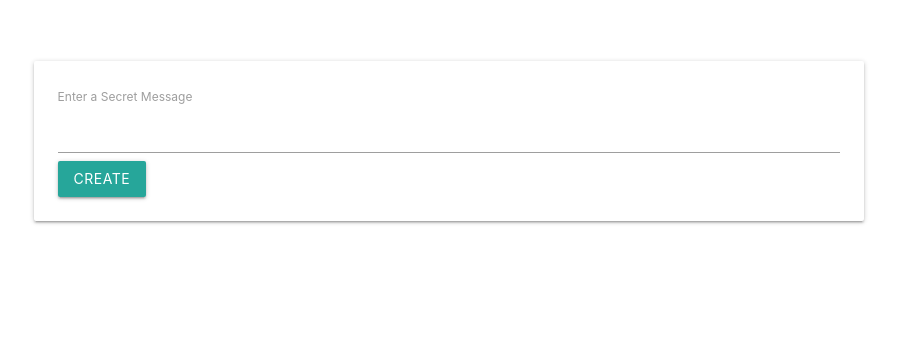
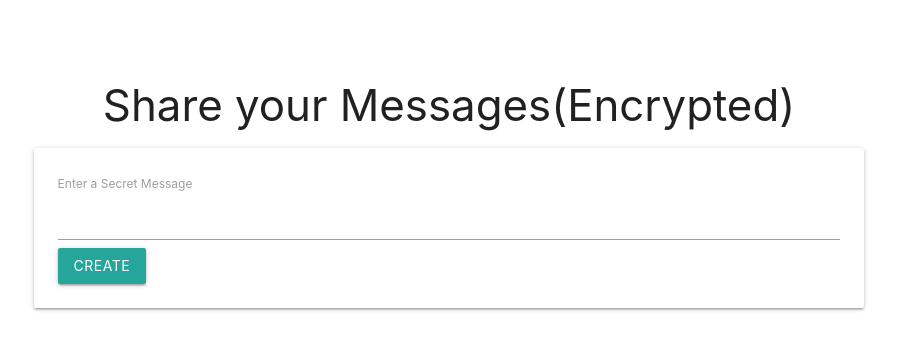
Before and after one commit to dariosyo/MessageAPP, a plain HTML site: page index.html in a window 1280 px wide. Shown: the part 147-496 px from the top of the page, without its empty margins (191-1088 px from the left). Drawn offline with nearby package versions, Linux system fonts and the light colour scheme.

Commit message:
index.html updated

```diff
--- a/index.html
+++ b/index.html
@@ -11,14 +11,21 @@
       .row {
         margin-top: 25vh;
       }
-      h1 {
+      h2 {
         margin-top: 0;
+      }
+      h3 {
+        text-align: center;
       }
     </style>
   </head>
   <body>
+
     <div class="row">
       <div class="col s8 offset-s2">
+        <div>
+          <h3>Share your Messages(Encrypted)</h3>
+        </div>
         <div id="message-show"class="card-panel hide">
           <h2></h2>
           <div>
```
